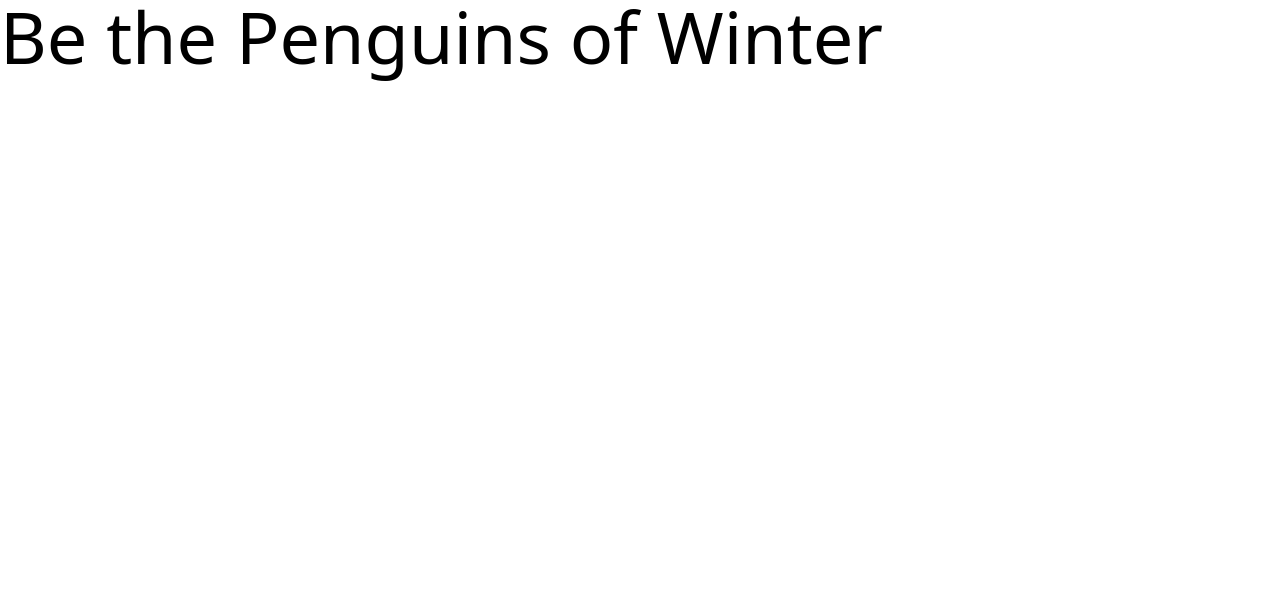
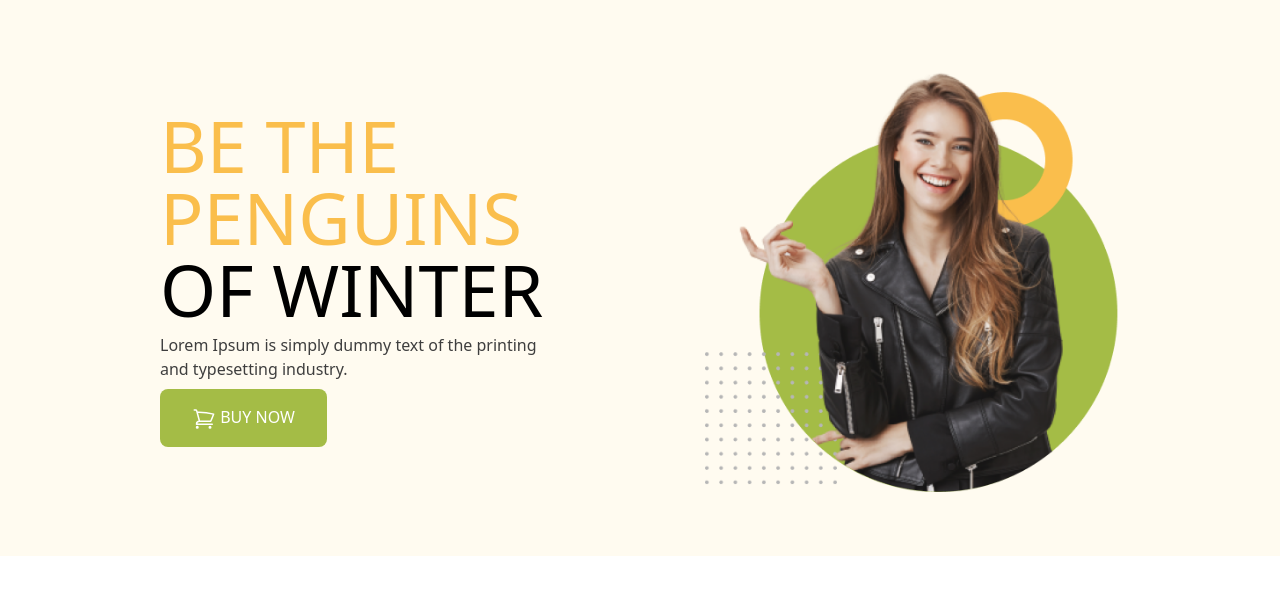
Before and after one commit to AlifAlomgir/penguin-fashion-tailwind, a plain HTML site: page index.html in a window 1280 px wide. Drawn offline with nearby package versions, Linux system fonts and the light colour scheme.

Commit message:
Banner section

```diff
--- a/index.html
+++ b/index.html
@@ -10,14 +10,25 @@
 
     <header>
 
-        <div class="div">
+        <div class="div flex justify-between items-center px-40 py-16 bg-[#FFFBF0]">
             <div class="">
-                <h1 class="text-7xl">Be the Penguins
+                <h1 class="text-7xl uppercase pb-2"><span class="text-[#FABE4C]">Be the Penguins</span> <br>
                     of Winter</h1>
+
+                <p class="text-base text-[#3E3E3E] pb-2">Lorem Ipsum is simply dummy text of the printing <br>
+                    and typesetting industry.</p>
+
+
+                <button class="uppercase bg-[#A4BC46] py-4 px-8 rounded-lg text-[#FFF]  font-medium">
+                    <svg xmlns="http://www.w3.org/2000/svg" fill="none" viewBox="0 0 24 24" stroke-width="1.5" stroke="currentColor" class="w-6 h-6 inline">
+                        <path stroke-linecap="round" stroke-linejoin="round" d="M2.25 3h1.386c.51 0 .955.343 1.087.835l.383 1.437M7.5 14.25a3 3 0 0 0-3 3h15.75m-12.75-3h11.218c1.121-2.3 2.1-4.684 2.924-7.138a60.114 60.114 0 0 0-16.536-1.84M7.5 14.25 5.106 5.272M6 20.25a.75.75 0 1 1-1.5 0 .75.75 0 0 1 1.5 0Zm12.75 0a.75.75 0 1 1-1.5 0 .75.75 0 0 1 1.5 0Z" />
+                      </svg>
+
+                    buy now</button>
 
             </div>
             <div class="">
-
+                <img src="images/model.png" alt="">
             </div>
         </div>
 
```
